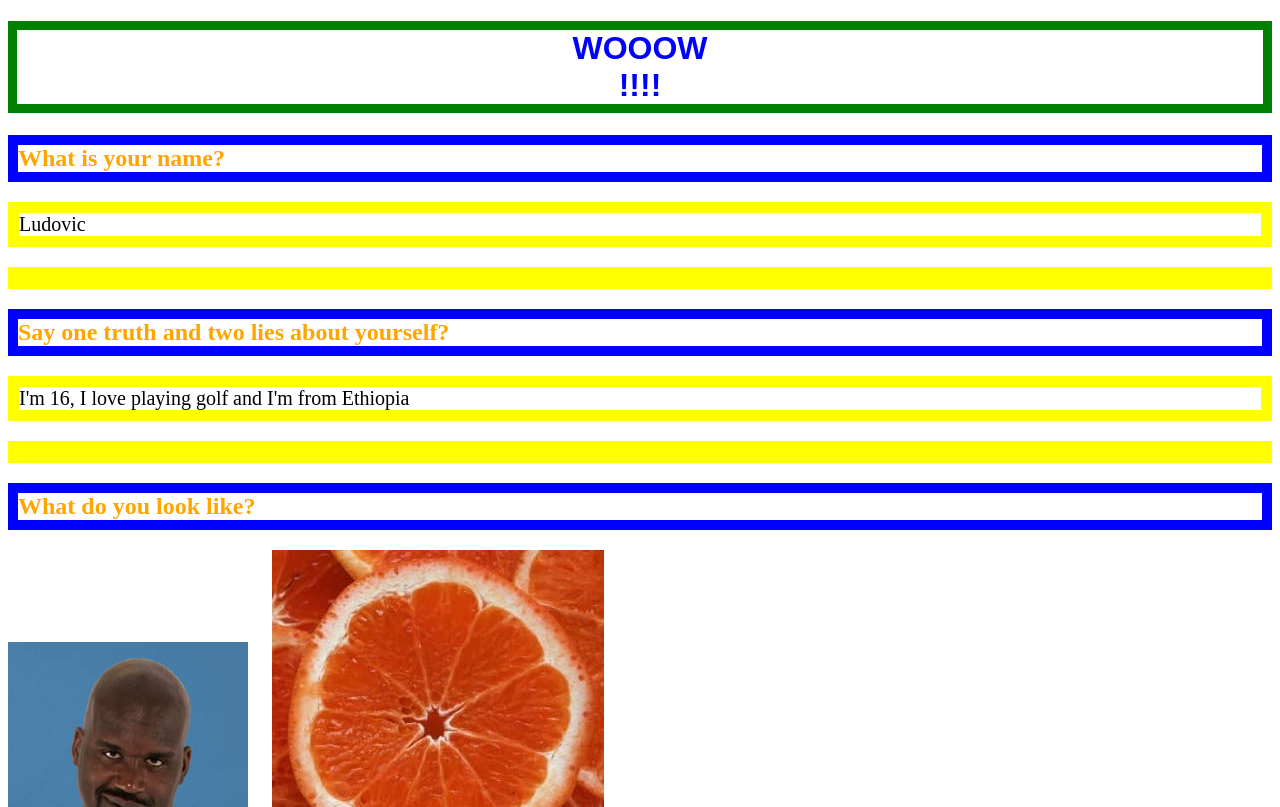
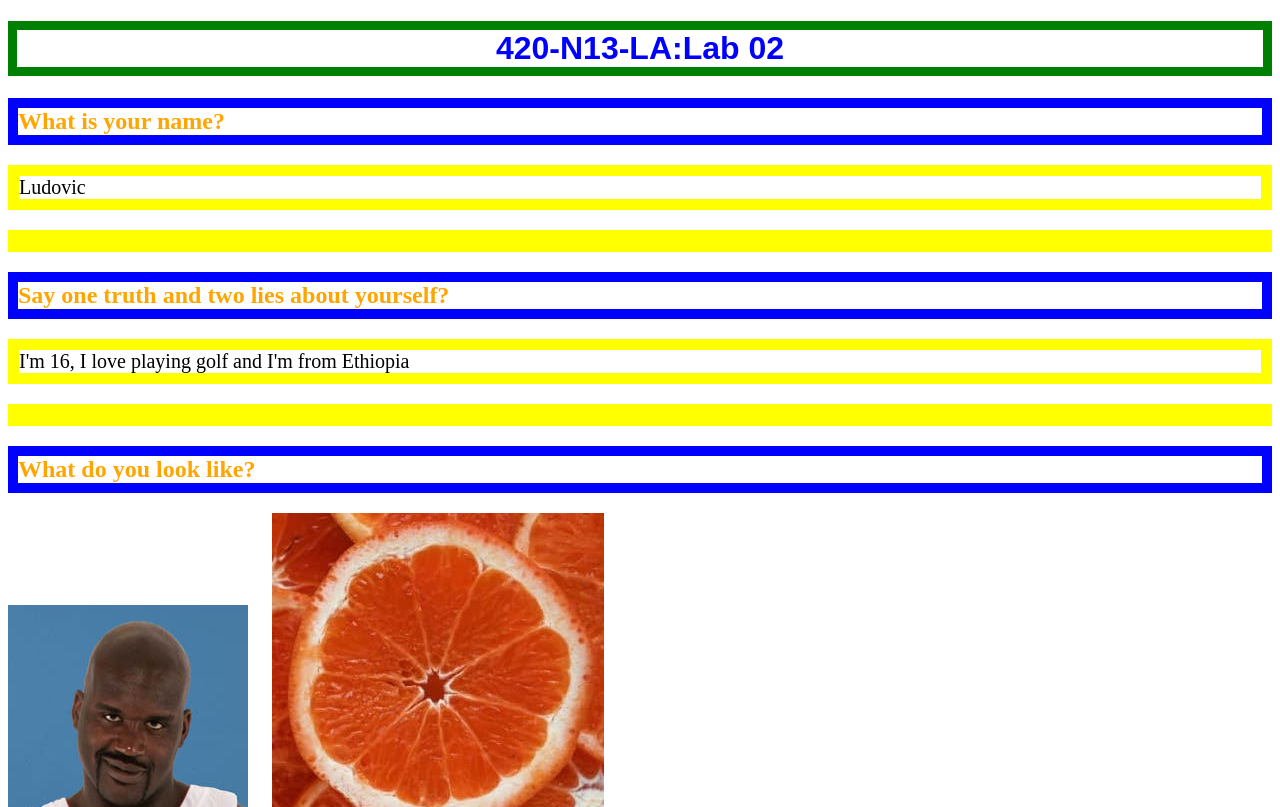
Before and after one commit to 420n13la/page-about-myself-Ludo67, a plain HTML site: page index.html in a window 1280 px wide. Shown: the top 807 px of the page. Drawn offline with Linux system fonts and the light colour scheme.

Commit message:
Update index.html

```diff
--- a/index.html
+++ b/index.html
@@ -1,13 +1,13 @@
 <!DOCTYPE html>
 <html>
 <head>
-<title>Shaq foo</title>
+<title>420-N13-LA:Lab 02</title>
 <link rel="stylesheet" href="cia.css">
 </head>
 <body>
 
 
-<h1>WOOOW </br> !!!!</h1>
+<h1>420-N13-LA:Lab 02</h1>
 
 <h2>What is your name?</h2>
 
```
